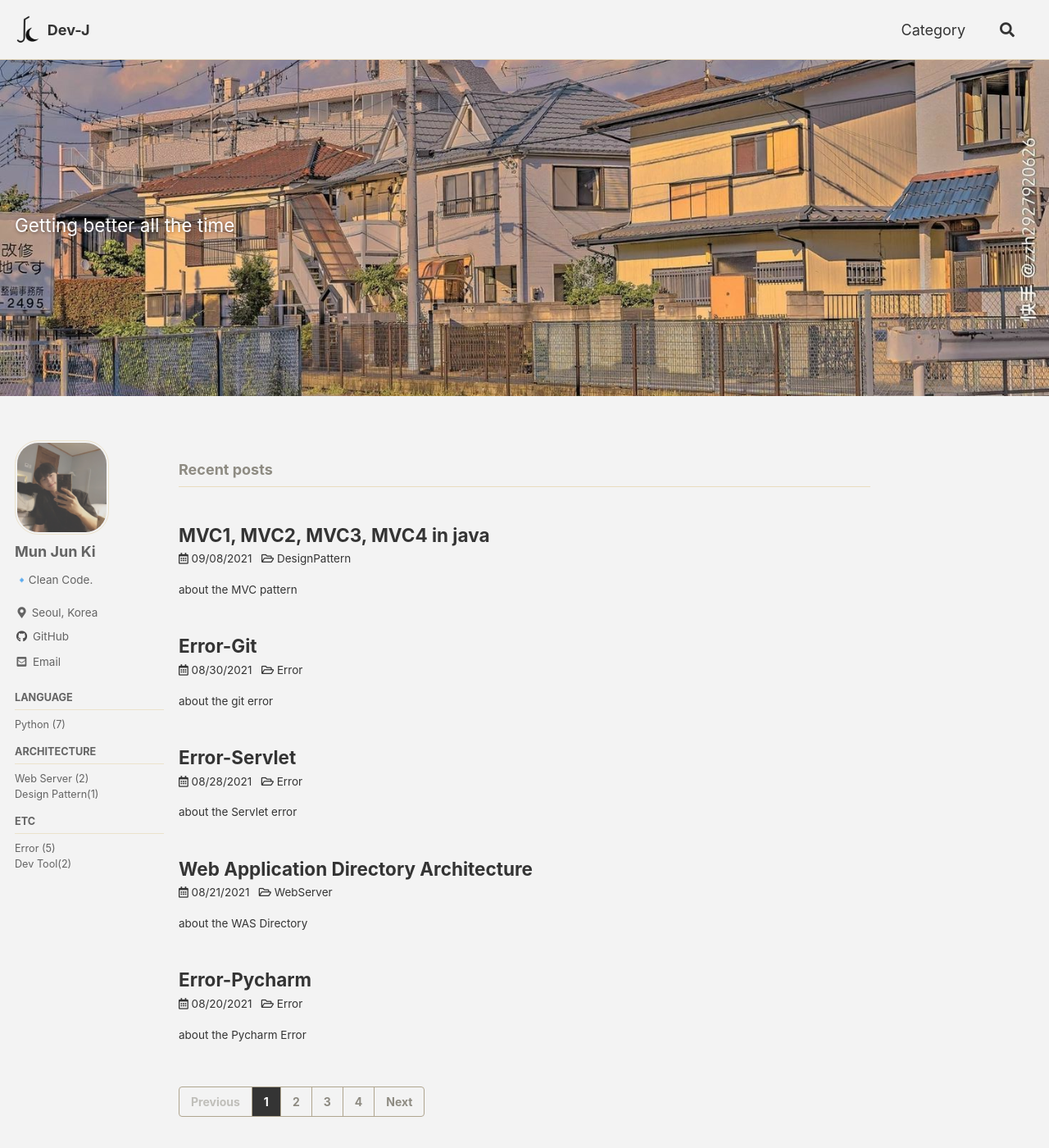
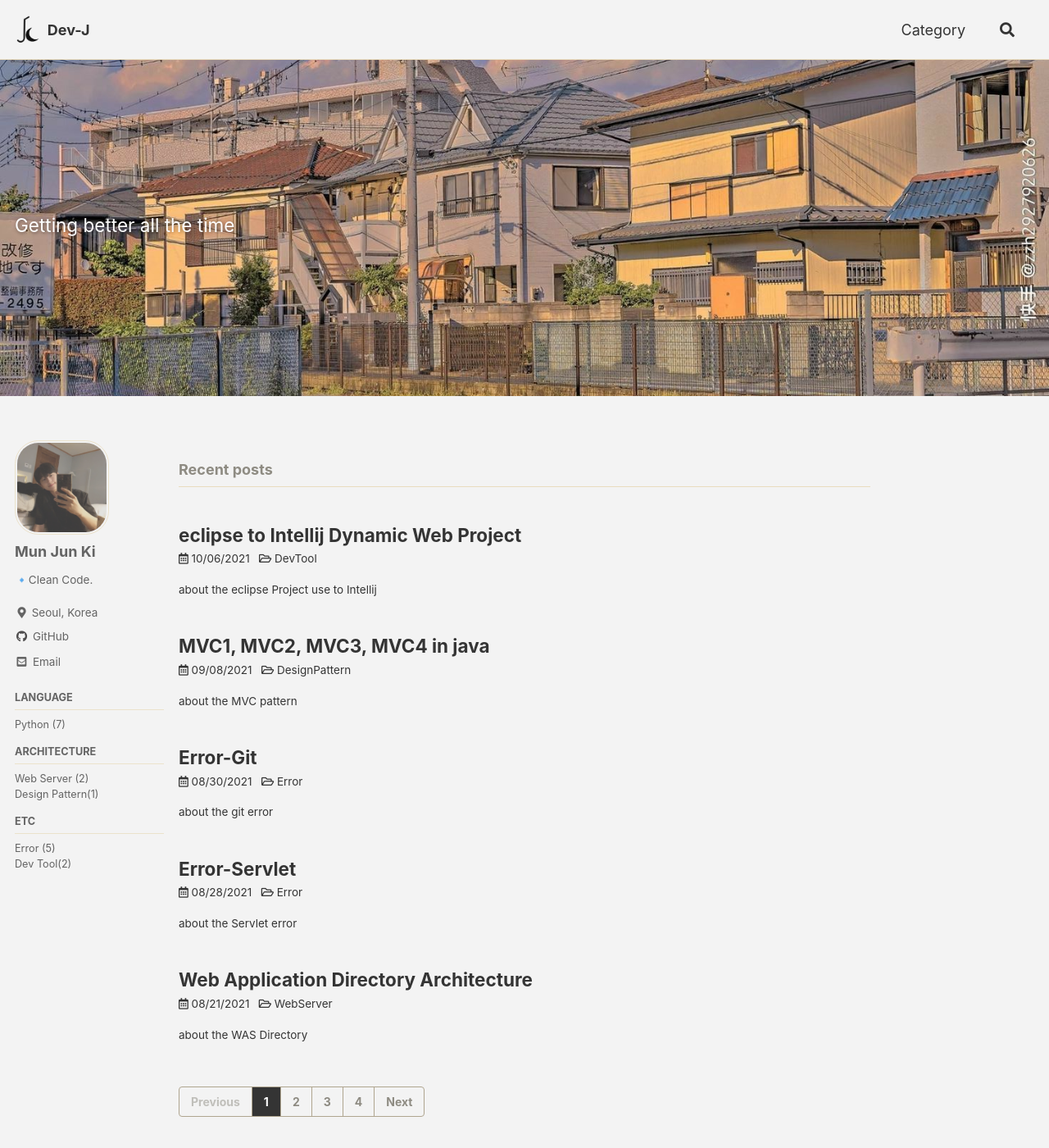
Before and after one commit to moo-on/moo-on.github.io, a Jekyll site: the page built from index.html, in a window 1280 px wide and 1400 px high. Shown: the whole window at 82% size. Built offline with Jekyll 4.4.1, drawn with Linux system fonts in a browser that asks for light colours; cached includes are drawn as plain includes; some web fonts are replaced; the list of posts is cut into pages by our own code.

Commit message:
add post

```diff
--- a/_posts/2021-10-06-eclipse to Intellij Dynamic Web Project .md
+++ b/_posts/2021-10-06-eclipse to Intellij Dynamic Web Project.md
@@ -1,5 +1,5 @@
 ---
-date: 2021-08-17
+date: 2021-10-06
 
 title: "eclipse to Intellij Dynamic Web Project"
 excerpt: "about the eclipse Project use to Intellij "
```
